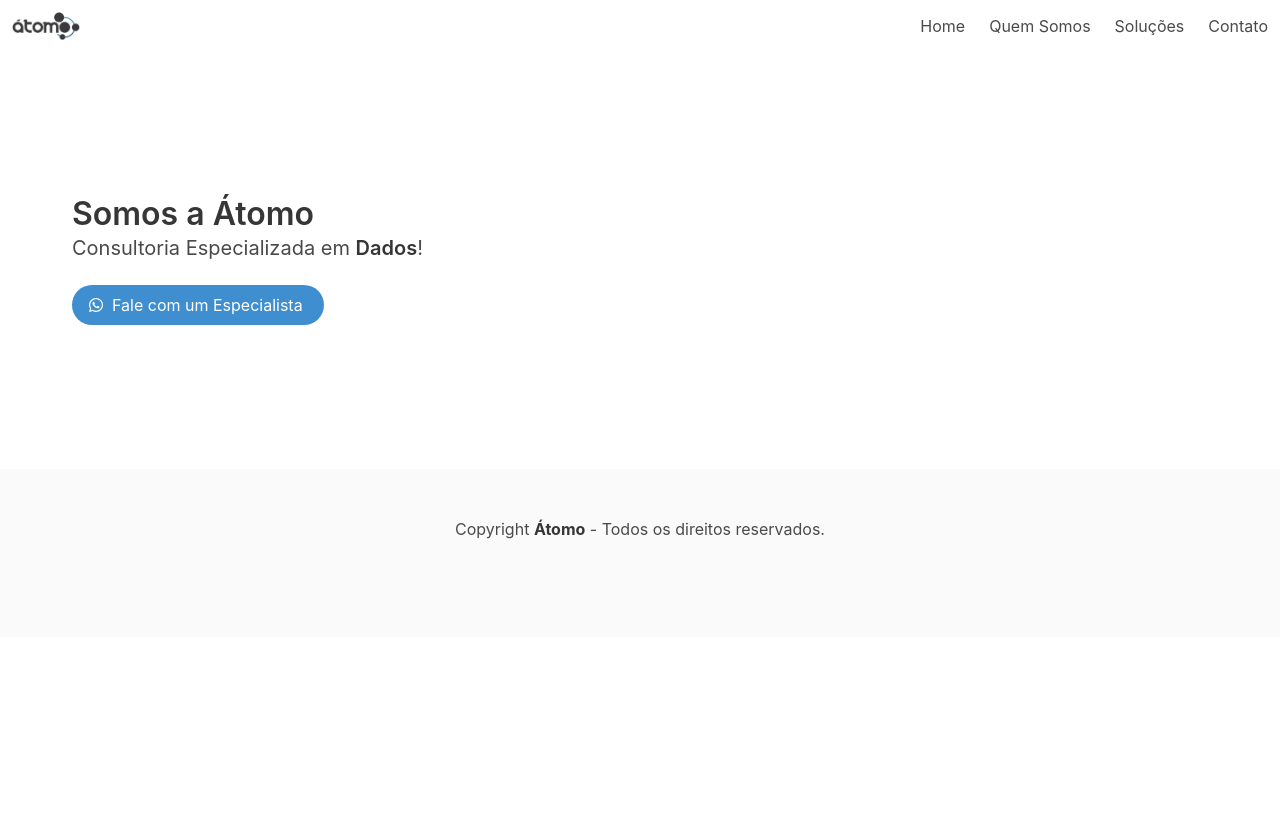
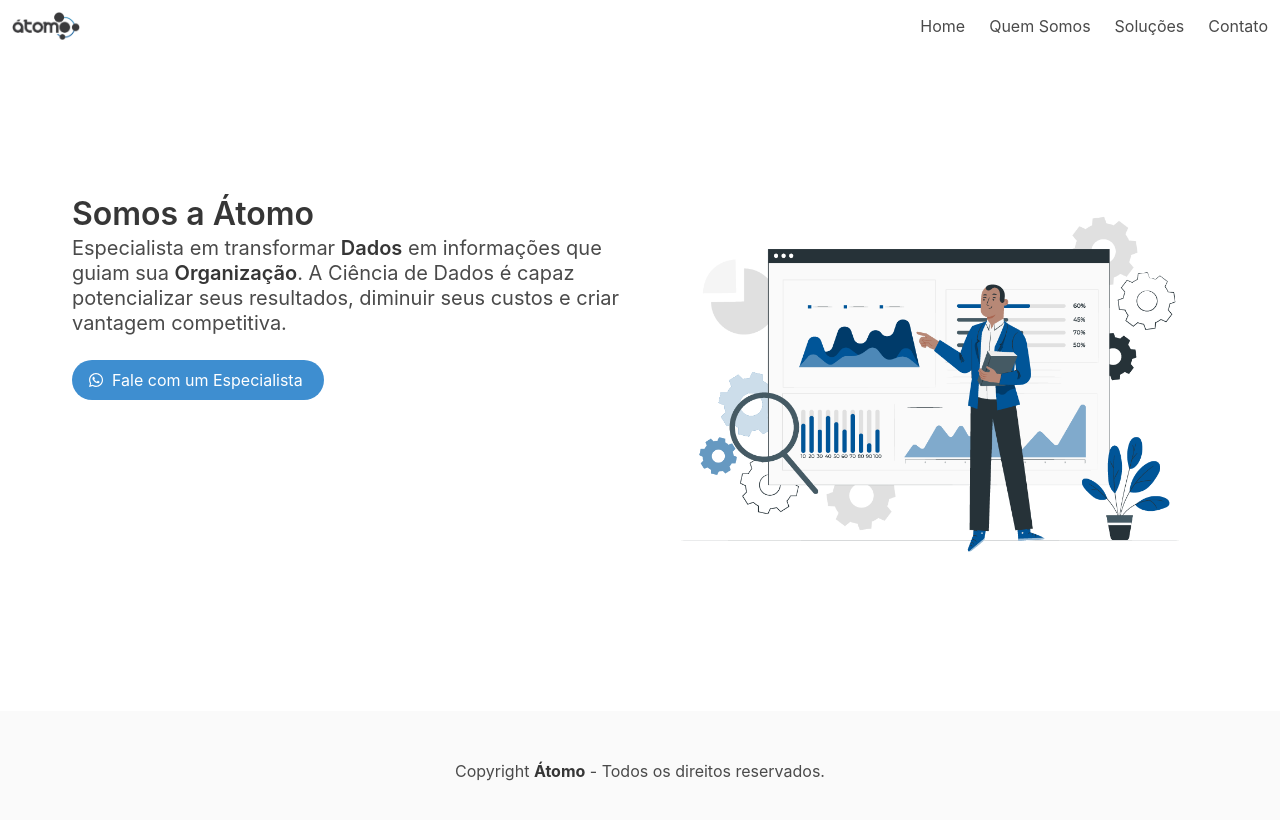
Before and after one commit to bastostiago/atomo-website, a plain HTML site: page index.html in a window 1280 px wide. Drawn offline with nearby package versions, Linux system fonts and the light colour scheme.

Commit message:
home page done

```diff
--- a/index.html
+++ b/index.html
@@ -1,14 +1,18 @@
 <!DOCTYPE html>
-<html>
+<html class="has-navbar-fixed-top">
   <head>
     <meta charset="utf-8">
     <meta name="viewport" content="width=device-width, initial-scale=1">
     <title>Átomo - Especialista em Dados</title>
     <link rel="stylesheet" href="https://cdn.jsdelivr.net/npm/bulma@0.9.4/css/bulma.min.css">
     <link rel="icon" type="image/x-icon" href="img/favicon.ico">
+
+    <script defer src="https://use.fontawesome.com/releases/v5.3.1/js/all.js"></script>
+    <script src="https://ajax.googleapis.com/ajax/libs/jquery/3.6.1/jquery.min.js"></script>
+    <script src="lib/main.js"></script>
   </head>
   <body>
-    <nav class="navbar" role="navigation" aria-label="main navigation">
+    <nav class="navbar is-fixed-top" role="navigation" aria-label="main navigation">
         <div class="navbar-brand">
             <a class="navbar-item" href="./index.html">
                 <img src="img/Atomo-Horizontal.jpg" width="200%">
@@ -43,12 +47,13 @@
     </nav>
 
     <section class="section is-medium" >
-        <div class="container">
+        <div class="columns">
+            <div class="column is-half">
                 <h1 class="title">
                     Somos a Átomo
                 </h1>
                 <p class="subtitle">
-                Consultoria Especializada em <strong>Dados</strong>!
+                    Especialista em transformar <strong>Dados</strong> em informações que guiam sua <strong>Organização</strong>. A Ciência de Dados é capaz potencializar seus resultados, diminuir seus custos e criar vantagem competitiva.
                 </p>
                 <div class="buttons">
                     <button class="button is-info is-rounded" onclick="location.href='https://wa.me/55047988135445';">
@@ -58,7 +63,12 @@
                         <span>Fale com um Especialista</span>
                     </button>
                 </div>
-
+            </div>
+            <div class="column">
+                <figure class="image is-fullwidth">
+                    <img src="img/main-image.png" id="mainImage">
+                </figure>
+            </div>
           </div>
     </section>
 
@@ -71,7 +81,5 @@
     </footer>
 
   </body>
-  <script defer src="https://use.fontawesome.com/releases/v5.3.1/js/all.js"></script>
-  <script src="https://ajax.googleapis.com/ajax/libs/jquery/3.6.1/jquery.min.js"></script>
-  <script src="lib/main.js"></script>
+
 </html>
--- a/lib/main.js
+++ b/lib/main.js
@@ -1,4 +1,7 @@
 $(document).ready(function() {
+
+    $("#mainImage").hide();
+
 
     // Check for click events on the navbar burger icon
     $(".navbar-burger").click(function() {
@@ -9,4 +12,6 @@ $(document).ready(function() {
 
     });
 
+    $("#mainImage").fadeIn(1000);
+
   });
```
Also changed, not shown: img/main-image.png (added). Lines whose indentation alone changed are shown as unchanged.
